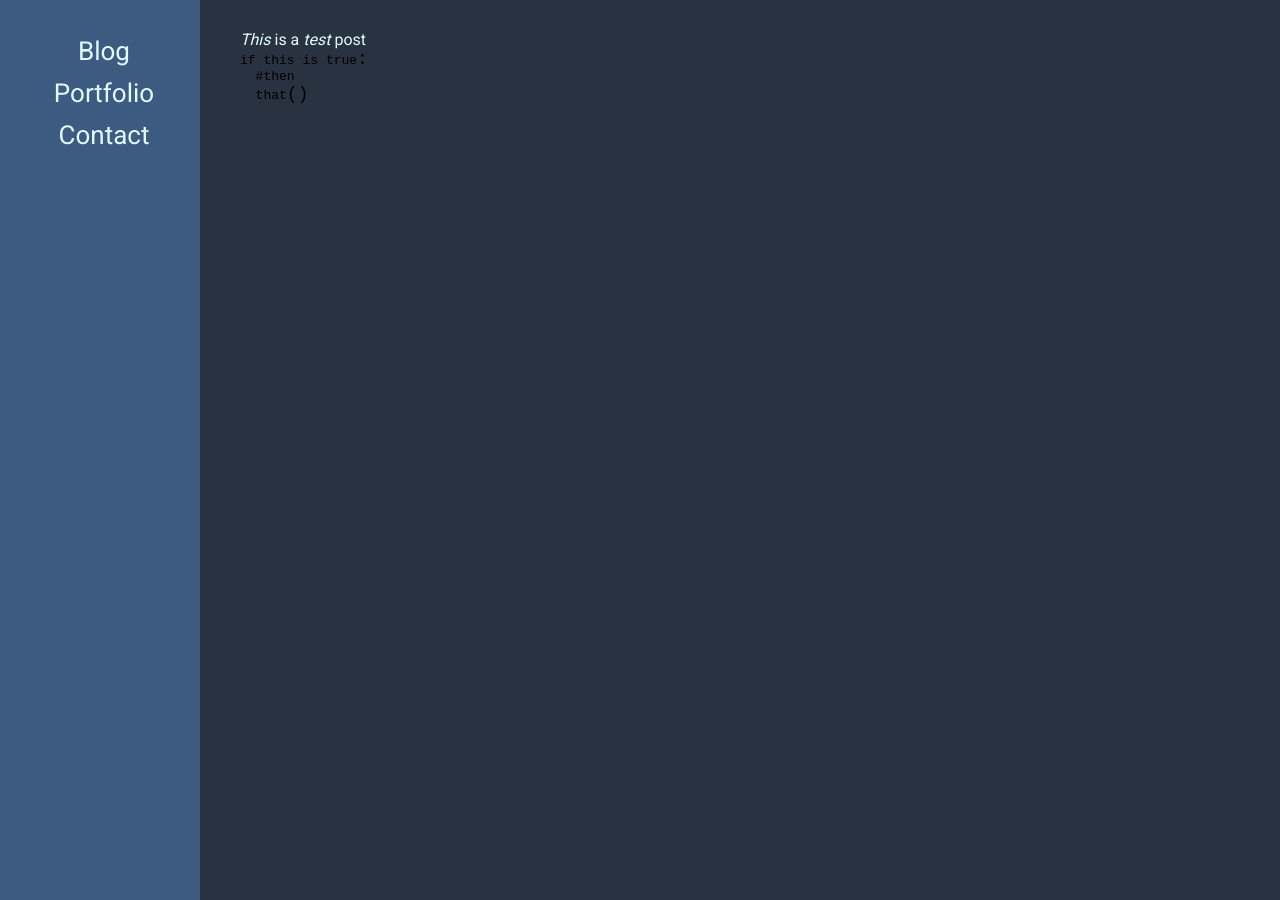
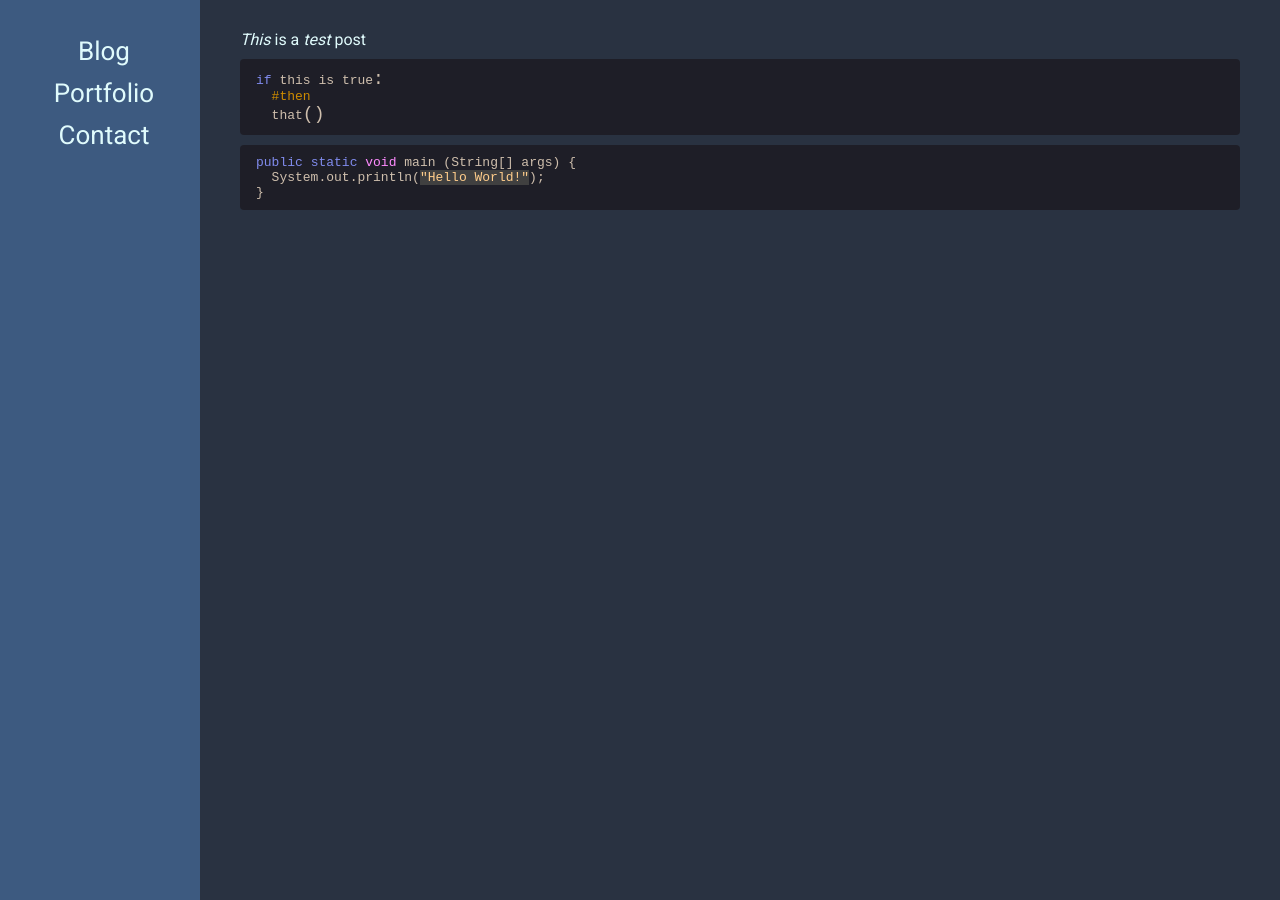
Before and after one commit to RedFT/RedFT.github.io, a Jekyll site: the page built from _posts/2020-12-24-test-post.markdown, in a window 1280 px wide. Built offline with Jekyll 4.4.1, drawn with Linux system fonts in a browser that asks for light colours.

Commit message:
better code highlighting

````diff
--- a/_config.yml
+++ b/_config.yml
@@ -30,6 +30,13 @@ github_username:  redft
 plugins:
   - jekyll-feed
 
+highlighter: rouge
+kramdown:
+  input: GFM
+  syntax_highlighter_opts:
+    default_lang: html
+    css_class   : 'syntax'
+
 # Exclude from processing.
 # The following items will not be processed, by default.
 # Any item listed under the `exclude:` key here will be automatically added to
@@ -49,3 +56,6 @@ plugins:
 #   - vendor/cache/
 #   - vendor/gems/
 #   - vendor/ruby/
+#
+#   markdown: kramdown
+#
--- a/_layouts/default.html
+++ b/_layouts/default.html
@@ -6,6 +6,7 @@
         <link href="/assets/css/sidebar.css" rel="stylesheet"/>
         <link rel="preconnect" href="https://fonts.gstatic.com">
         <link href="https://fonts.googleapis.com/css2?family=Roboto&display=swap" rel="stylesheet">
+        <link href="/assets/css/pygments.css" rel="stylesheet">
     </head>
     <body>
 
--- a/_posts/2020-12-24-test-post.markdown
+++ b/_posts/2020-12-24-test-post.markdown
@@ -11,3 +11,9 @@ if this is true:
   #then
   that()
 ```
+
+```java
+public static void main (String[] args) {
+  System.out.println("Hello World!");
+}
+```
--- a/_sass/sidebar.scss
+++ b/_sass/sidebar.scss
@@ -83,12 +83,22 @@ body {
 }
 
 .p {
+  color: $color3;
   font-size: 18px;
 }
 
 .post-blurb {
   color: $color3;
   font-size: 18px;
+}
+
+.highlight, .highlight pre, .highlight table {
+    padding-top: 0.01rem;
+    padding-bottom: 0.01rem;
+    padding-left: 0.5rem;
+    margin-top: 10px;
+    margin-bottom: 10px;
+    border-radius: 4px;
 }
 
 /* On screens that are less than 700px wide, make the sidebar into a topbar */
--- /dev/null
+++ b/assets/css/pygments.css
@@ -0,0 +1,71 @@
+.highlight .hll { background-color: #ffffcc }
+.highlight .lineno { background-color: #2E2E2E; padding: 3px 2px 3px 2px;}
+.highlight  { background: ##1E1E27; color: #cfbfad; background-color: #1E1E27 }
+.highlight .c { color: #cd8b00; background-color: #1E1E27 } /* Comment */
+.highlight .err { color: #cfbfad; background-color: #1E1E27 } /* Error */
+.highlight .g { color: #cfbfad; background-color: #1E1E27 } /* Generic */
+.highlight .k { color: #808bed; background-color: #1E1E27 } /* Keyword */
+.highlight .l { color: #cfbfad; background-color: #1E1E27 } /* Literal */
+.highlight .n { color: #cfbfad; background-color: #1E1E27 } /* Name */
+.highlight .o { color: #cfbfad; background-color: #1E1E27 } /* Operator */
+.highlight .x { color: #cfbfad; background-color: #1E1E27 } /* Other */
+.highlight .p { color: #cfbfad; background-color: #1E1E27 } /* Punctuation */
+.highlight .cm { color: #cd8b00; background-color: #1E1E27 } /* Comment.Multiline */
+.highlight .cp { color: #409090; background-color: #1E1E27 } /* Comment.Preproc */
+.highlight .c1 { color: #cd8b00; background-color: #1E1E27 } /* Comment.Single */
+.highlight .cs { color: #cd8b00; background-color: #1E1E27 } /* Comment.Special */
+.highlight .gd { color: #ffffcd; background-color: #6d3030 } /* Generic.Deleted */
+.highlight .ge { color: #df9f2d; font-weight: bold; background-color: #1E1E27 } /* Generic.Emph */
+.highlight .gr { color: #ffffff; background-color: #6e2e2e } /* Generic.Error */
+.highlight .gh { color: #af4f4b; font-weight: bold; background-color: #1E1E27 } /* Generic.Heading */
+.highlight .gi { color: #ffffcd; background-color: #306d30 } /* Generic.Inserted */
+.highlight .go { color: #8b8bcd; font-weight: bold; background-color: #1E1E27 } /* Generic.Output */
+.highlight .gp { color: #cfbfad; background-color: #1E1E27 } /* Generic.Prompt */
+.highlight .gs { color: #cfbfad; background-color: #1E1E27 } /* Generic.Strong */
+.highlight .gu { color: #af4f4b; font-weight: bold; background-color: #1E1E27 } /* Generic.Subheading */
+.highlight .gt { color: #ffffff; font-weight: bold; background-color: #ce4e4e } /* Generic.Traceback */
+.highlight .kc { color: #808bed; background-color: #1E1E27 } /* Keyword.Constant */
+.highlight .kd { color: #808bed; background-color: #1E1E27 } /* Keyword.Declaration */
+.highlight .kn { color: #808bed; background-color: #1E1E27 } /* Keyword.Namespace */
+.highlight .kp { color: #808bed; background-color: #1E1E27 } /* Keyword.Pseudo */
+.highlight .kr { color: #808bed; background-color: #1E1E27 } /* Keyword.Reserved */
+.highlight .kt { color: #ff8bff; background-color: #1E1E27 } /* Keyword.Type */
+.highlight .ld { color: #cfbfad; background-color: #1E1E27 } /* Literal.Date */
+.highlight .m { color: #f0ad6d; background-color: #1E1E27 } /* Literal.Number */
+.highlight .s { color: #ffcd8b; background-color: #404040 } /* Literal.String */
+.highlight .na { color: #cfbfad; background-color: #1E1E27 } /* Name.Attribute */
+.highlight .nb { color: #cfbfad; background-color: #1E1E27 } /* Name.Builtin */
+.highlight .nc { color: #cfbfad; background-color: #1E1E27 } /* Name.Class */
+.highlight .no { color: #ffcd8b; background-color: #1E1E27 } /* Name.Constant */
+.highlight .nd { color: #cfbfad; background-color: #1E1E27 } /* Name.Decorator */
+.highlight .ni { color: #c080d0; background-color: #1E1E27 } /* Name.Entity */
+.highlight .ne { color: #cfbfad; background-color: #1E1E27 } /* Name.Exception */
+.highlight .nf { color: #cfbfad; background-color: #1E1E27 } /* Name.Function */
+.highlight .nl { color: #cfbfad; background-color: #1E1E27 } /* Name.Label */
+.highlight .nn { color: #cfbfad; background-color: #1E1E27 } /* Name.Namespace */
+.highlight .nx { color: #cfbfad; background-color: #1E1E27 } /* Name.Other */
+.highlight .py { color: #cfbfad; background-color: #1E1E27 } /* Name.Property */
+.highlight .nt { color: #808bed; background-color: #1E1E27 } /* Name.Tag */
+.highlight .nv { color: #ff8bff; background-color: #1E1E27 } /* Name.Variable */
+.highlight .ow { color: #cfbfad; background-color: #1E1E27 } /* Operator.Word */
+.highlight .w { color: #cfbfad; background-color: #1E1E27 } /* Text.Whitespace */
+.highlight .mf { color: #f0ad6d; background-color: #1E1E27 } /* Literal.Number.Float */
+.highlight .mh { color: #f0ad6d; background-color: #1E1E27 } /* Literal.Number.Hex */
+.highlight .mi { color: #f0ad6d; background-color: #1E1E27 } /* Literal.Number.Integer */
+.highlight .mo { color: #f0ad6d; background-color: #1E1E27 } /* Literal.Number.Oct */
+.highlight .sb { color: #ffcd8b; background-color: #404040 } /* Literal.String.Backtick */
+.highlight .sc { color: #ffcd8b; background-color: #404040 } /* Literal.String.Char */
+.highlight .sd { color: #ffcd8b; background-color: #404040 } /* Literal.String.Doc */
+.highlight .s2 { color: #ffcd8b; background-color: #404040 } /* Literal.String.Double */
+.highlight .se { color: #ffcd8b; background-color: #404040 } /* Literal.String.Escape */
+.highlight .sh { color: #ffcd8b; background-color: #404040 } /* Literal.String.Heredoc */
+.highlight .si { color: #ffcd8b; background-color: #404040 } /* Literal.String.Interpol */
+.highlight .sx { color: #ffcd8b; background-color: #404040 } /* Literal.String.Other */
+.highlight .sr { color: #ffcd8b; background-color: #404040 } /* Literal.String.Regex */
+.highlight .s1 { color: #ffcd8b; background-color: #404040 } /* Literal.String.Single */
+.highlight .ss { color: #ffcd8b; background-color: #404040 } /* Literal.String.Symbol */
+.highlight .bp { color: #cfbfad; background-color: #1E1E27 } /* Name.Builtin.Pseudo */
+.highlight .vc { color: #ff8bff; background-color: #1E1E27 } /* Name.Variable.Class */
+.highlight .vg { color: #ff8bff; background-color: #1E1E27 } /* Name.Variable.Global */
+.highlight .vi { color: #ff8bff; background-color: #1E1E27 } /* Name.Variable.Instance */
+.highlight .il { color: #f0ad6d; background-color: #1E1E27 } /* Literal.Number.Integer.Long */
````
